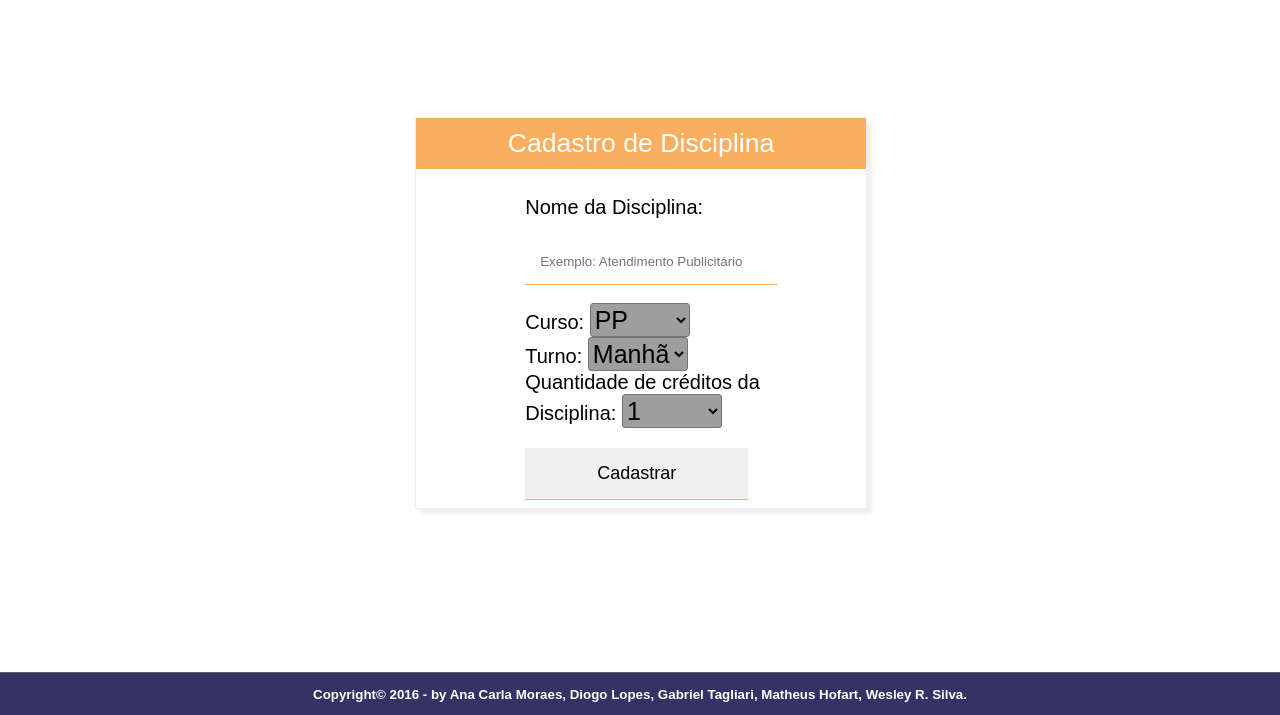
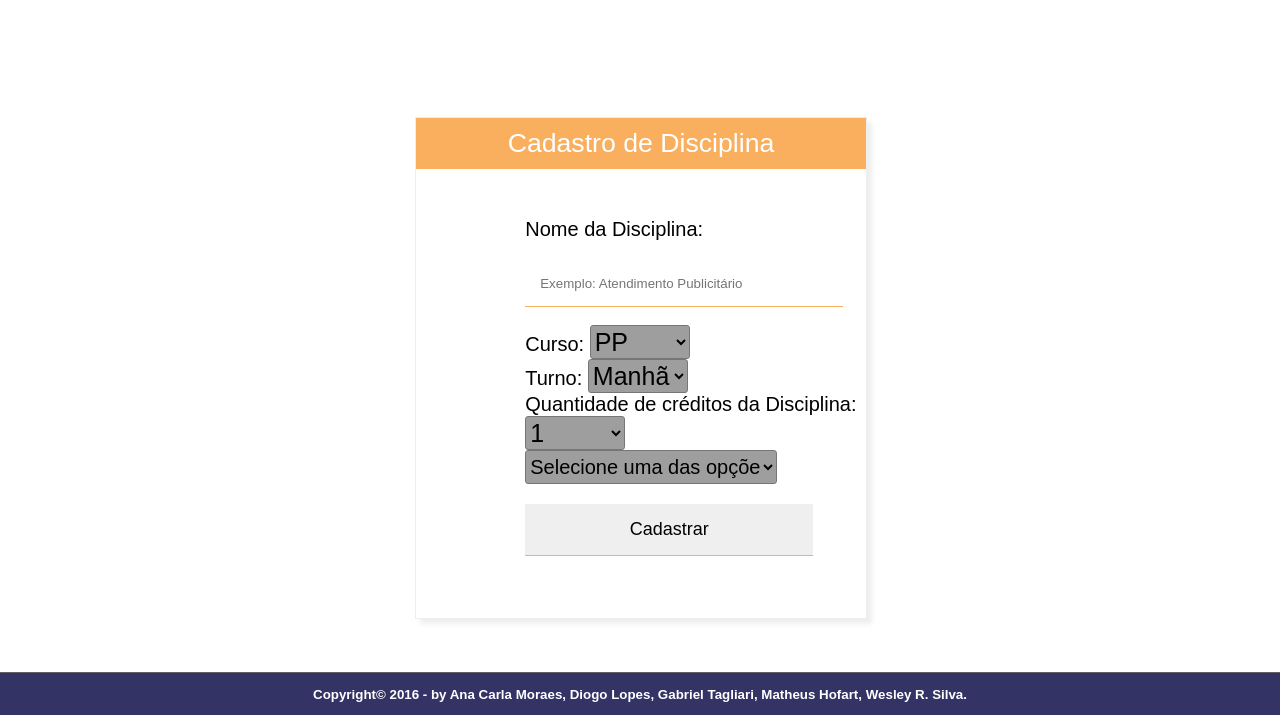
Before and after one commit to diogoatc/projcomunicacao, a PHP site: page /Admin/cadastro-disciplina.php in a window 1280 px wide. Shown: the part 85-800 px from the top of the page. Run offline with PHP 8.4, Linux system fonts and the light colour scheme; a user stored in the database is signed in; grey boxes are pictures that could not be loaded.

Commit message:
Select transferido!
Select transferido!

```diff
--- a/Admin/cadastro-disciplina.php
+++ b/Admin/cadastro-disciplina.php
@@ -28,11 +28,11 @@ include('../model/conexao.php');
             </ul>
           </nav>
 
- 			<div class="content" style="top: 44%; height: 390px;">
+ 			<div class="content" style="top: 44%; height: 500px;">
 
     	<div class="login" style="font-family:sans-serif; font-size:20pt;">Cadastro de Disciplina</div>
 
-    	<div class="form" style="top: 20%; width: 62%;left:60%;">
+    	<div class="form" style="top: 20%; width: 80%;left:60%;">
 
   				  <form action="" id="cadastro" method="post">
 
@@ -60,6 +60,18 @@ include('../model/conexao.php');
                   <option value="4">4</option>
                 </select> <br/>
 
+                <select class="imobSelect" style="width:70%;font-size:20px;" required="" id="semestre" name="semestre" class="form-control">
+                <label for="semestre">Semestre: </label>
+              <option value="">Selecione uma das opções</option>
+              <option value="1">1º Semestre</option>
+              <option value="2">2º Semestre</option>
+              <option value="3">3º Semestre</option>
+              <option value="4">4º Semestre</option>
+              <option value="5">5º Semestre</option>
+              <option value="6">6º Semestre</option>
+              <option value="7">7º Semestre</option>
+              <option value="8">8º Semestre</option>
+          </select>
 					      <input style="font-size:18px;" type="submit" name="envia" value="Cadastrar" />
 
   				</form>
```
Also changed, not shown: Professor/pre-cadastra.php (+1 -13 lines).
